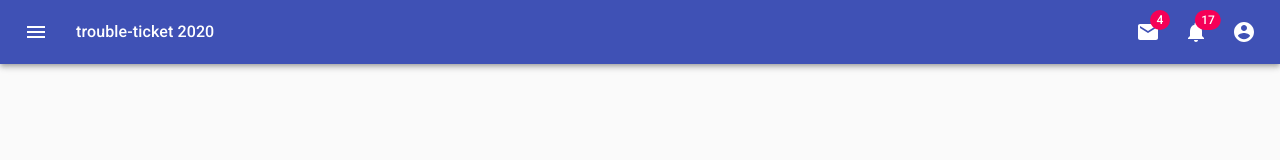
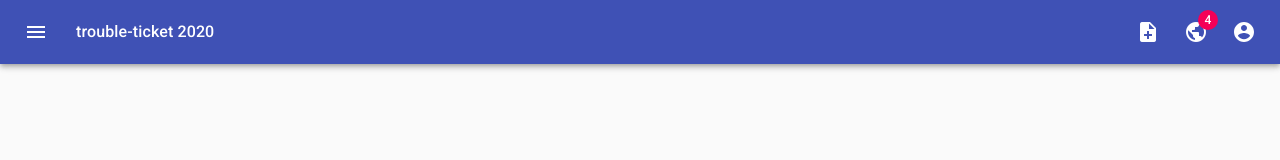
Before and after one commit to Ian84Be/bug-tracker, a React (Create React App) app in the folder client/: page / in a window 1280 px wide. Shown: the top 160 px of the page. Built offline with nearby package versions, Linux system fonts and the light colour scheme; the HTML template or start-up script is replaced by a standard one.

Commit message:
restyle app bar, add links

```diff
--- a/client/src/components/PrimaryAppBar.js
+++ b/client/src/components/PrimaryAppBar.js
@@ -12,8 +12,14 @@ import AccountCircle from '@material-ui/icons/AccountCircle';
 import MailIcon from '@material-ui/icons/Mail';
 import NotificationsIcon from '@material-ui/icons/Notifications';
 import MoreIcon from '@material-ui/icons/MoreVert';
+import Icon from '@material-ui/core/Icon';
+import { Link } from 'react-router-dom';
 
 const useStyles = makeStyles(theme => ({
+  link: {
+    color: 'white',
+    textDecoration: 'none'
+  },
   grow: {
     flexGrow: 1
   },
@@ -92,22 +98,6 @@ export default function PrimaryAppBar({ onMenuClick }) {
       open={isMobileMenuOpen}
       onClose={handleMobileMenuClose}
     >
-      <MenuItem>
-        <IconButton aria-label="show 4 new mails" color="inherit">
-          <Badge badgeContent={4} color="secondary">
-            <MailIcon />
-          </Badge>
-        </IconButton>
-        <p>Messages</p>
-      </MenuItem>
-      <MenuItem>
-        <IconButton aria-label="show 11 new notifications" color="inherit">
-          <Badge badgeContent={11} color="secondary">
-            <NotificationsIcon />
-          </Badge>
-        </IconButton>
-        <p>Notifications</p>
-      </MenuItem>
       <MenuItem onClick={handleProfileMenuOpen}>
         <IconButton
           aria-label="account of current user"
@@ -140,16 +130,19 @@ export default function PrimaryAppBar({ onMenuClick }) {
           </Typography>
           <div className={classes.grow} />
           <div className={classes.sectionDesktop}>
-            <IconButton aria-label="show 4 new mails" color="inherit">
-              <Badge badgeContent={4} color="secondary">
-                <MailIcon />
-              </Badge>
-            </IconButton>
-            <IconButton aria-label="show 17 new notifications" color="inherit">
-              <Badge badgeContent={17} color="secondary">
-                <NotificationsIcon />
-              </Badge>
-            </IconButton>
+            <Link to="/new-ticket" className={classes.link}>
+              <IconButton aria-label="create new ticket" color="inherit">
+                <Icon>note_add</Icon>
+              </IconButton>
+            </Link>
+            <Link to="/all-tickets" className={classes.link}>
+              <IconButton aria-label="show 4 new mails" color="inherit">
+                <Badge badgeContent={4} color="secondary">
+                  <Icon>public</Icon>
+                </Badge>
+              </IconButton>
+            </Link>
+
             <IconButton
               edge="end"
               aria-label="account of current user"
```
